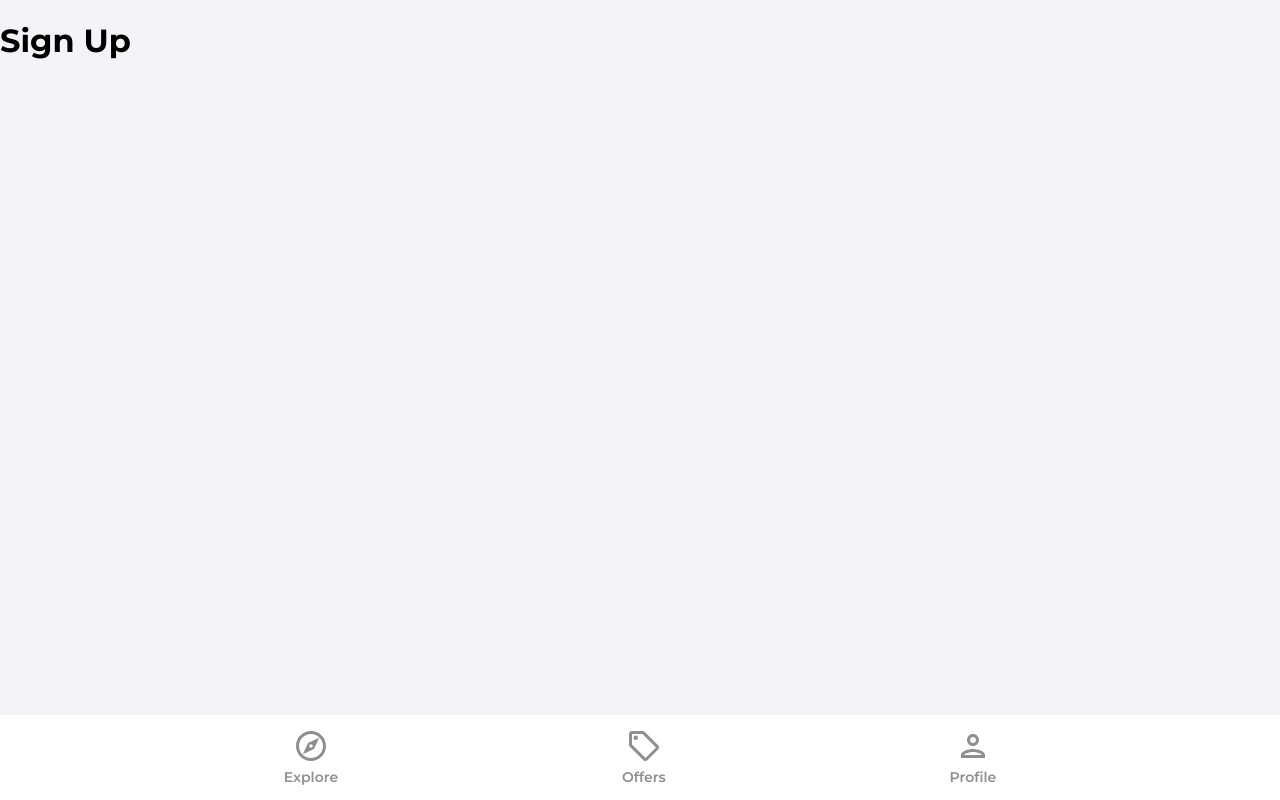
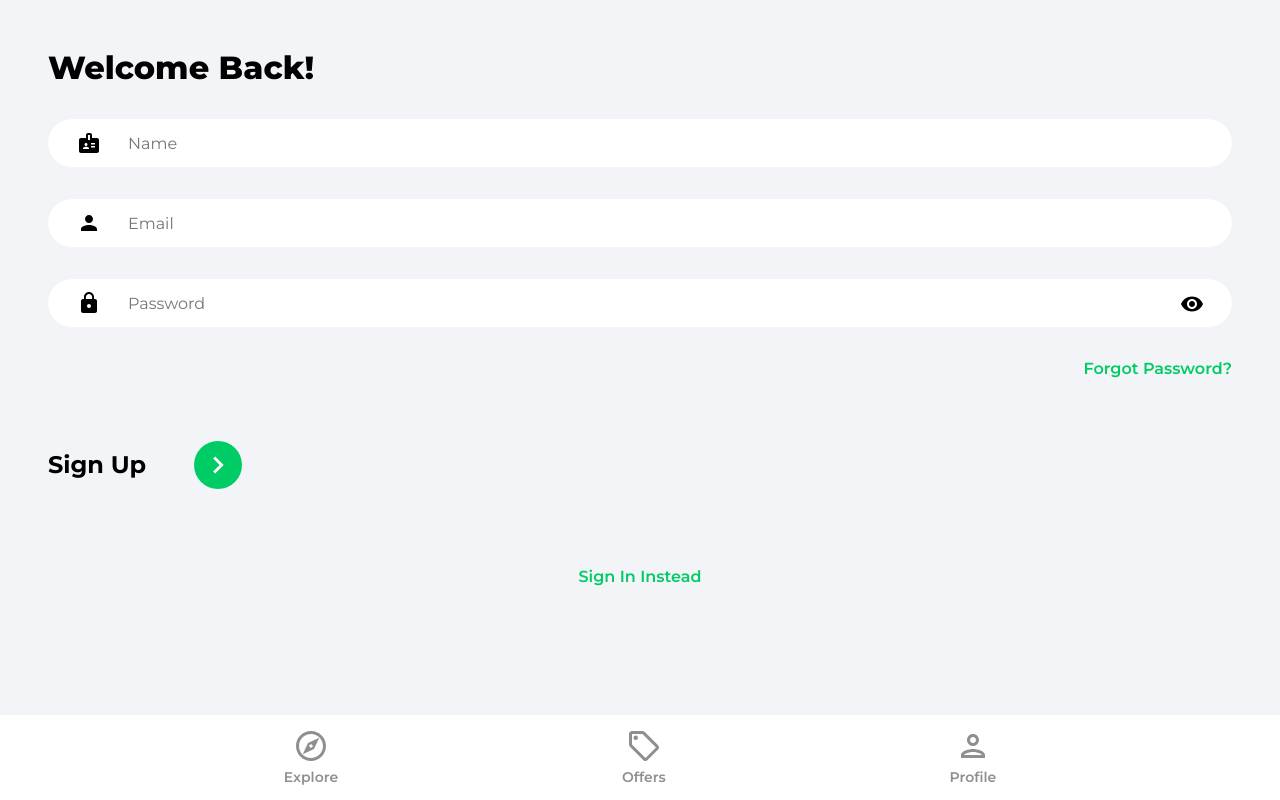
Before and after one commit to mehdibouaziz/house-marketplace, a React (Create React App) app: page /sign-up in a window 1280 px wide. Built offline with nearby package versions, Linux system fonts and the light colour scheme.

Commit message:
add sign in and sign up pages

```diff
--- a/src/pages/SignIn.jsx
+++ b/src/pages/SignIn.jsx
@@ -1,8 +1,55 @@
+import { useState } from "react"
+import { Link, useNavigate } from "react-router-dom"
+import { ReactComponent as ArrowRightIcon } from '../assets/svg/keyboardArrowRightIcon.svg'
+import VisibilityIcon from '../assets/svg/visibilityIcon.svg'
 
 
 const SignIn = () => {
+  const [showPassword, setShowPassword] = useState(false)
+  const [formData, setFormData] = useState({
+    email: '',
+    password: ''
+  })
+  const { email,password } = formData
+
+  const navigate = useNavigate()
+
+  const handleChange = (e) => {
+    setFormData((prevState) => ({
+      ...prevState,
+      [e.target.id]: e.target.value,
+    }))
+  }
+
   return (
-    <h1>Sign In</h1>
+    <>
+      <div className="pageContainer">
+        <header>
+          <p className="pageHeader">Welcome Back!</p>
+        </header>
+        <form>
+          <input type="email" className="emailInput" placeholder="Email" id="email" value={email} onChange={handleChange} />
+          <div className="passwordInputDiv">
+            <input type={showPassword ? 'text' : 'password'} className="passwordInput" placeholder="Password" id="password" value={password} onChange={handleChange} />
+            <img src={VisibilityIcon} alt="show password" className="showPassword" onClick={() =>  setShowPassword((prevState) => !prevState)} />
+          </div>
+          <Link to='/forgot-password' className="forgotPasswordLink">Forgot Password?</Link>
+
+          <div className="signInBar">
+            <p className="signInText">Sign In</p>
+            <button className="signInButton">
+              <ArrowRightIcon fill='white' width='34px' height='34px' />
+            </button>
+          </div>
+        </form>
+
+        {/* google oauth component */}
+
+        <Link to='/sign-up' className="registerLink">
+          Sign Up Instead
+        </Link>
+      </div>
+    </>
   )
 }
 
--- a/src/pages/SignUp.jsx
+++ b/src/pages/SignUp.jsx
@@ -1,8 +1,57 @@
+import { useState } from "react"
+import { Link, useNavigate } from "react-router-dom"
+import { ReactComponent as ArrowRightIcon } from '../assets/svg/keyboardArrowRightIcon.svg'
+import VisibilityIcon from '../assets/svg/visibilityIcon.svg'
 
 
 const SignUp = () => {
+  const [showPassword, setShowPassword] = useState(false)
+  const [formData, setFormData] = useState({
+    name: '',
+    email: '',
+    password: ''
+  })
+  const { name, email, password } = formData
+
+  const navigate = useNavigate()
+
+  const handleChange = (e) => {
+    setFormData((prevState) => ({
+      ...prevState,
+      [e.target.id]: e.target.value,
+    }))
+  }
+
   return (
-    <h1>Sign Up</h1>
+    <>
+      <div className="pageContainer">
+        <header>
+          <p className="pageHeader">Welcome Back!</p>
+        </header>
+        <form>
+          <input type="text" className="nameInput" placeholder="Name" id="name" value={name} onChange={handleChange} />
+          <input type="email" className="emailInput" placeholder="Email" id="email" value={email} onChange={handleChange} />
+          <div className="passwordInputDiv">
+            <input type={showPassword ? 'text' : 'password'} className="passwordInput" placeholder="Password" id="password" value={password} onChange={handleChange} />
+            <img src={VisibilityIcon} alt="show password" className="showPassword" onClick={() =>  setShowPassword((prevState) => !prevState)} />
+          </div>
+          <Link to='/forgot-password' className="forgotPasswordLink">Forgot Password?</Link>
+
+          <div className="signUpBar">
+            <p className="signUpText">Sign Up</p>
+            <button className="signUpButton">
+              <ArrowRightIcon fill='white' width='34px' height='34px' />
+            </button>
+          </div>
+        </form>
+
+        {/* google oauth component */}
+
+        <Link to='/sign-in' className="registerLink">
+          Sign In Instead
+        </Link>
+      </div>
+    </>
   )
 }
 
```
Also changed, not shown: 1 other file (tests, documents, lock files or other folders).
